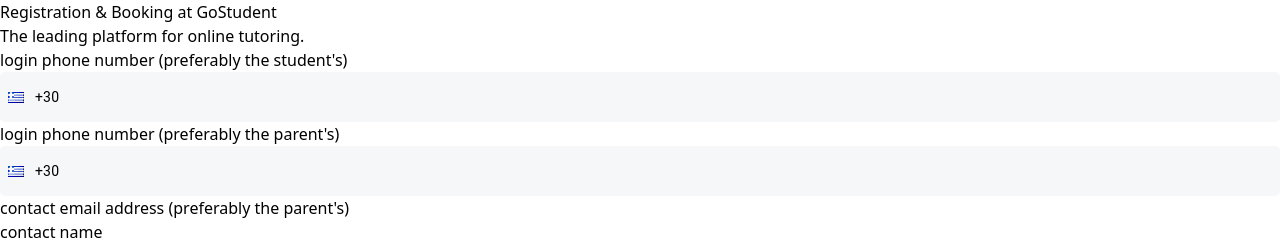
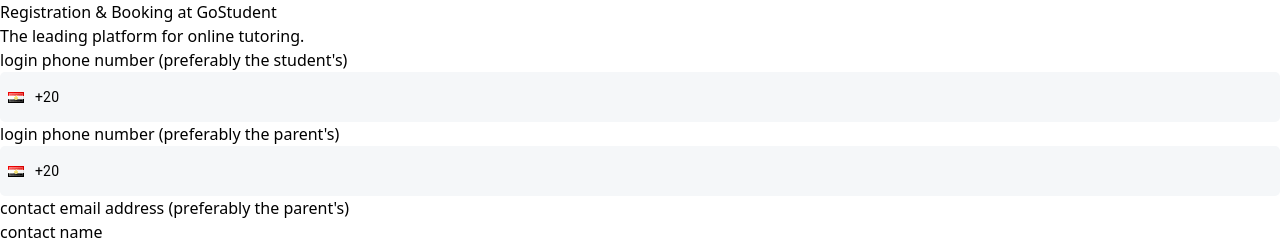
Before and after one commit to Omar-Elmoez/04-Academy-Tset, a React (Vite) app: page / in a window 1280 px wide. Shown: the top 246 px of the page. Built offline with nearby package versions, Linux system fonts and the light colour scheme.

Commit message:
update how we collect data

```diff
--- a/src/components/CustomPhoneInput.jsx
+++ b/src/components/CustomPhoneInput.jsx
@@ -28,7 +28,7 @@
           </label>
           <PhoneInput
             className="react-tel-input"
-            country={"gr"}
+            country={"eg"}
             value={field.value}
             ref={ref}
             onChange={(value, country) => {
--- a/src/components/StudentForm.jsx
+++ b/src/components/StudentForm.jsx
@@ -29,13 +29,13 @@
 
   async function onSubmit(data) {
     // Remove the country code from the phone number
-    const modifiedStudentPhone = data["student-phone"].replace(
+    const modifiedStudentPhone = data["phoneNumbers"][0].replace(
       studentPhone.current.value,
       ""
     );
     data["student-phone"] = modifiedStudentPhone;
 
-    const modifiedParentPhone = data["parent-phone"].replace(
+    const modifiedParentPhone = data["phoneNumbers"][1].replace(
       parentPhone.current.value,
       ""
     );
@@ -66,7 +66,7 @@
           <CustomPhoneInput
             control={control}
             prefer="student's"
-            name="student-phone"
+            name="phoneNumbers.0"
             ref={studentPhone}
           />
           <p className="error-message">{errors["student-phone"]?.message}</p>
@@ -75,7 +75,7 @@
           <CustomPhoneInput
             control={control}
             prefer="parent's"
-            name="parent-phone"
+            name="phoneNumbers.1"
             ref={parentPhone}
           />
           <p className="error-message">{errors["parent-phone"]?.message}</p>
```
